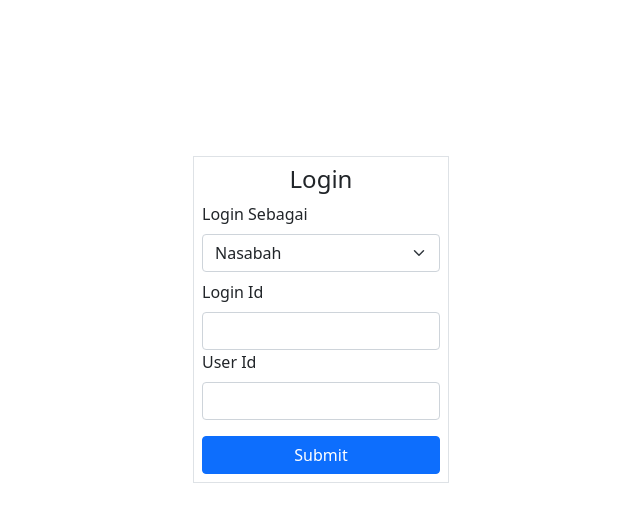
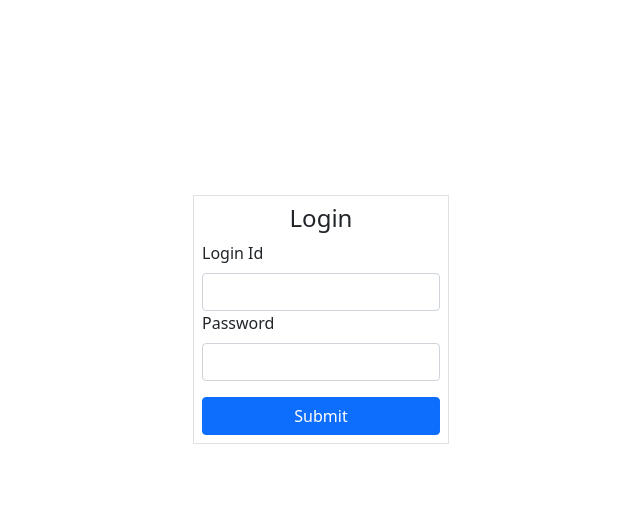
Before and after one commit to MatsRahmat/tiket_keluhan_django, a Django app: page /login in a window 1280 px wide. Shown: the part 66-588 px from the top of the page, without its empty margins (319-959 px from the left). Run offline with Django 5.2, Linux system fonts and the light colour scheme; some libraries are stand-ins or nearby versions.

Commit message:
fix: change login schemas

```diff
--- a/tiket_keluhan/templates/auth/login.html
+++ b/tiket_keluhan/templates/auth/login.html
@@ -10,20 +10,10 @@
       <h4 class="text-center">Login</h4>
       <form class="" action="{% url 'login' %}" method="post">
         {% csrf_token %}
-        <div class="mb-2">
-          <label for="login_id" class="form-label">Login Sebagai</label>
-          <select name="login_as" id="login_as" class="form-select">
-            <option value="1" selected>Nasabah</option>
-            <option value="2">Operator</option>
-          </select>
-        </div>
+
         <div class="">
           <label for="login_id" class="form-label">Login Id</label>
           <input type="text" id="login_id" name="login_id" class="form-control" required />
-        </div>
-        <div class="" id="user_id_el">
-          <label for="user_id" class="form-label">User Id</label>
-          <input type="text" id="user_id" name="user_id" class="form-control" />
         </div>
         <div class="" id="password_el">
           <label for="password_field" class="form-label">Password</label>
@@ -38,7 +28,7 @@
 {% endblock %}
 
 {% block script %}
-  <script id="login-page">
+  {% comment %} <script id="login-page">
     $(document).ready(function (e) {
       // ============== Global Page Definition ===============
 
@@ -80,5 +70,5 @@
         }
       })
     })
-  </script>
+  </script> {% endcomment %}
 {% endblock %}
--- a/tiket_keluhan/views.py
+++ b/tiket_keluhan/views.py
@@ -90,50 +90,59 @@ def tiket_update_delete(req, id):
 ###################################################
 class AuthView(View):
     def get(self, req, *args, **kwargs):
-        login_session = req.session.get("login_id")
+        login_session = req.session.get("is_login")
         if login_session is not None:
             messages.success(req, "Sudah berhasil login")
             return redirect("/")
-        return render(req, 'auth/login.html',)
+        form = AuthForm()
+        print(form)
+        return render(req, 'auth/login.html',{ form: form })
 
     def post(self, req, *args, **kwargs):
-        login_as    = req.POST.get('login_as')
-        login_id    = req.POST.get('login_id')
-        # user_id     = req.POST.get('user_id')
-        password    = req.POST.get('password')
+        # form = AuthForm(req.POST)
+        login_id = req.POST.get("login_id", None)
+        password = req.POST.get("password", None)
 
-        # ===== Validasi value ======
-        if not login_id:
-            messages.error(req, "Login ID diperlukan")
-            return redirect('/login')
+        if login_id and password:
+            context = {}
+            user = authenticate(req,login_id=login_id, password=password)
+            if user:
+                login(req, user)
+                req.session['username'] = user.username
+                req.session['user_id']  = user.id
+                req.session['login_id'] = user.login_id
+                req.session['role']     = user.role
+                req.session["is_login"] = True
 
-        # Login sebagai nasabah
-        if login_as == '1' and not user_id:
-            messages.error(req, "User Id diperlukan")
-            return redirect('/login')
+                messages.success(req,"Berhasil login")
+                return redirect("/", context)
+            else:
+                messages.error(req,"Password atau login id salah")
+                return redirect("/login", context)
 
-        # Login sebagai operator
-        elif login_as == '2' and not password:
-            messages.error(req, "Password diperlukan")
-            return redirect('/login')
+        messages.error(req,"Password atau login_id diperlukan")
+        return redirect("/login", context)
+        # login_as    = req.POST.get('login_as')
+        # login_id    = req.POST.get('login_id')
+        # # user_id     = req.POST.get('user_id')
+        # password    = req.POST.get('password')
 
-        context = {}
-        # print("Sudah disini, tinggal authenticate")
-        user = authenticate(req,login_id=login_id, password=password)
-        # print("Success auth")
-        if user:
-            login(req, user)
-            req.session['username'] = user.username
-            req.session['user_id']  = user.id
-            req.session['login_id'] = user.login_id
-            req.session['role']     = user.role
-            req.session["is_login"] = True
+        # # ===== Validasi value ======
+        # if not login_id:
+        #     messages.error(req, "Login ID diperlukan")
+        #     return redirect('/login')
 
-            messages.success(req,"Berhasil login")
-            return redirect("/", context)
-        else:
-            messages.error(req,"Password atau login id salah")
-            return redirect("/login", context)
+        # # Login sebagai nasabah
+        # if login_as == '1' and not user_id:
+        #     messages.error(req, "User Id diperlukan")
+        #     return redirect('/login')
+
+        # # Login sebagai operator
+        # elif login_as == '2' and not password:
+        #     messages.error(req, "Password diperlukan")
+        #     return redirect('/login')
+
+
 
 
 ###################################################
```
